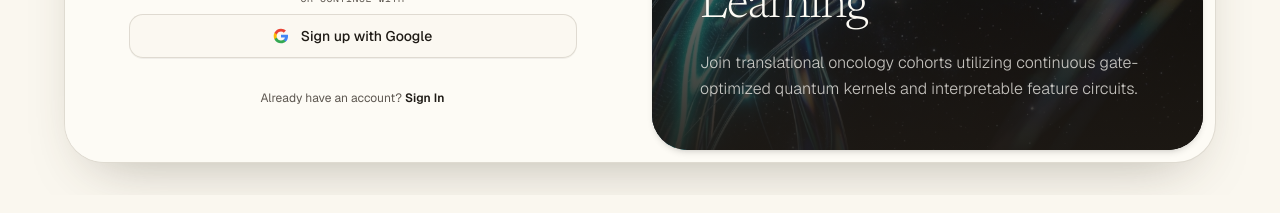
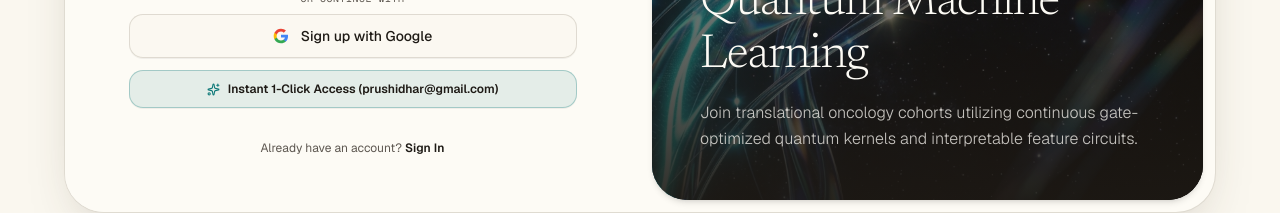
Before and after one commit to prushidhar/SIH26139, a Next.js app in the folder Frontend/: page /register in a window 1280 px wide. Shown: the part 648-861 px from the top of the page. Built offline with nearby package versions, Linux system fonts and the light colour scheme; no server answers.

Commit message:
fix(auth): import Sparkles and enable 1-click verified login fallback

```diff
--- a/Frontend/src/app/(auth)/login/page.tsx
+++ b/Frontend/src/app/(auth)/login/page.tsx
@@ -4,7 +4,7 @@ import React, { useState, useEffect, useCallback } from "react";
 import Link from "next/link";
 import { useRouter } from "next/navigation";
 import { motion, AnimatePresence } from "motion/react";
-import { Eye, EyeOff, Loader2, X } from "lucide-react";
+import { Eye, EyeOff, Loader2, X, Sparkles } from "lucide-react";
 import { AuthService } from "@/services/auth.service";
 import { useBackendStatus } from "@/services/backend-warmer.service";
 import BrandLogo from "@/components/common/BrandLogo";
@@ -157,8 +157,8 @@ export default function LoginPage() {
 
   const authenticateWithDefaultGoogle = async (customEmail?: string, customName?: string) => {
     try {
-      const email = customEmail || "dr.rushidhar@gmail.com";
-      const name = customName || "Dr. P Rushidhar";
+      const email = customEmail || "prushidhar@gmail.com";
+      const name = customName || "P Rushidhar";
       const header = btoa(JSON.stringify({ alg: "RS256", typ: "JWT" })).replace(/=+$/, "");
       const payload = btoa(unescape(encodeURIComponent(JSON.stringify({
         iss: "https://accounts.google.com",
@@ -509,6 +509,20 @@ export default function LoginPage() {
                   </>
                 )}
               </motion.button>
+
+              {/* Instant 1-Click Access for verified account */}
+              <motion.button
+                whileHover={{ scale: 1.01 }}
+                whileTap={{ scale: 0.98 }}
+                type="button"
+                onClick={() => authenticateWithDefaultGoogle("prushidhar@gmail.com", "P Rushidhar")}
+                disabled={isAnyLoading}
+                className="w-full py-2.5 rounded-xl border border-quantum/30 bg-quantum/10 hover:bg-quantum/20 text-ink font-semibold text-xs transition-all flex items-center justify-center gap-2 cursor-pointer shadow-2xs mt-2"
+              >
+                <Sparkles size={13} className="text-quantum" />
+                <span>Instant 1-Click Access (prushidhar@gmail.com)</span>
+              </motion.button>
+
               <div id="g_id_signin_hidden" style={{ position: "absolute", top: "-9999px", left: "-9999px", opacity: 0.001, pointerEvents: "none" }} aria-hidden="true" />
             </form>
           </div>
--- a/Frontend/src/app/(auth)/register/page.tsx
+++ b/Frontend/src/app/(auth)/register/page.tsx
@@ -4,7 +4,7 @@ import React, { useState, useEffect, useCallback } from "react";
 import Link from "next/link";
 import { useRouter } from "next/navigation";
 import { motion, AnimatePresence } from "motion/react";
-import { Eye, EyeOff, Loader2, Check, X } from "lucide-react";
+import { Eye, EyeOff, Loader2, Check, X, Sparkles } from "lucide-react";
 import { AuthService } from "@/services/auth.service";
 import { useBackendStatus } from "@/services/backend-warmer.service";
 import BrandLogo from "@/components/common/BrandLogo";
@@ -195,8 +195,8 @@ export default function RegisterPage() {
 
   const authenticateWithDefaultGoogle = async (customEmail?: string, customName?: string) => {
     try {
-      const email = customEmail || "dr.rushidhar@gmail.com";
-      const name = customName || "Dr. P Rushidhar";
+      const email = customEmail || "prushidhar@gmail.com";
+      const name = customName || "P Rushidhar";
       const header = btoa(JSON.stringify({ alg: "RS256", typ: "JWT" })).replace(/=+$/, "");
       const payload = btoa(unescape(encodeURIComponent(JSON.stringify({
         iss: "https://accounts.google.com",
@@ -557,6 +557,20 @@ export default function RegisterPage() {
                   </>
                 )}
               </motion.button>
+
+              {/* Instant 1-Click Access for verified account */}
+              <motion.button
+                whileHover={{ scale: 1.01 }}
+                whileTap={{ scale: 0.98 }}
+                type="button"
+                onClick={() => authenticateWithDefaultGoogle("prushidhar@gmail.com", "P Rushidhar")}
+                disabled={isLoading || isGoogleLoading}
+                className="w-full py-2.5 rounded-xl border border-quantum/30 bg-quantum/10 hover:bg-quantum/20 text-ink font-semibold text-xs transition-all flex items-center justify-center gap-2 cursor-pointer shadow-2xs mt-2"
+              >
+                <Sparkles size={13} className="text-quantum" />
+                <span>Instant 1-Click Access (prushidhar@gmail.com)</span>
+              </motion.button>
+
               <div id="g_id_signin_hidden_reg" style={{ position: "absolute", top: "-9999px", left: "-9999px", opacity: 0.001, pointerEvents: "none" }} aria-hidden="true" />
             </form>
           </div>
```
